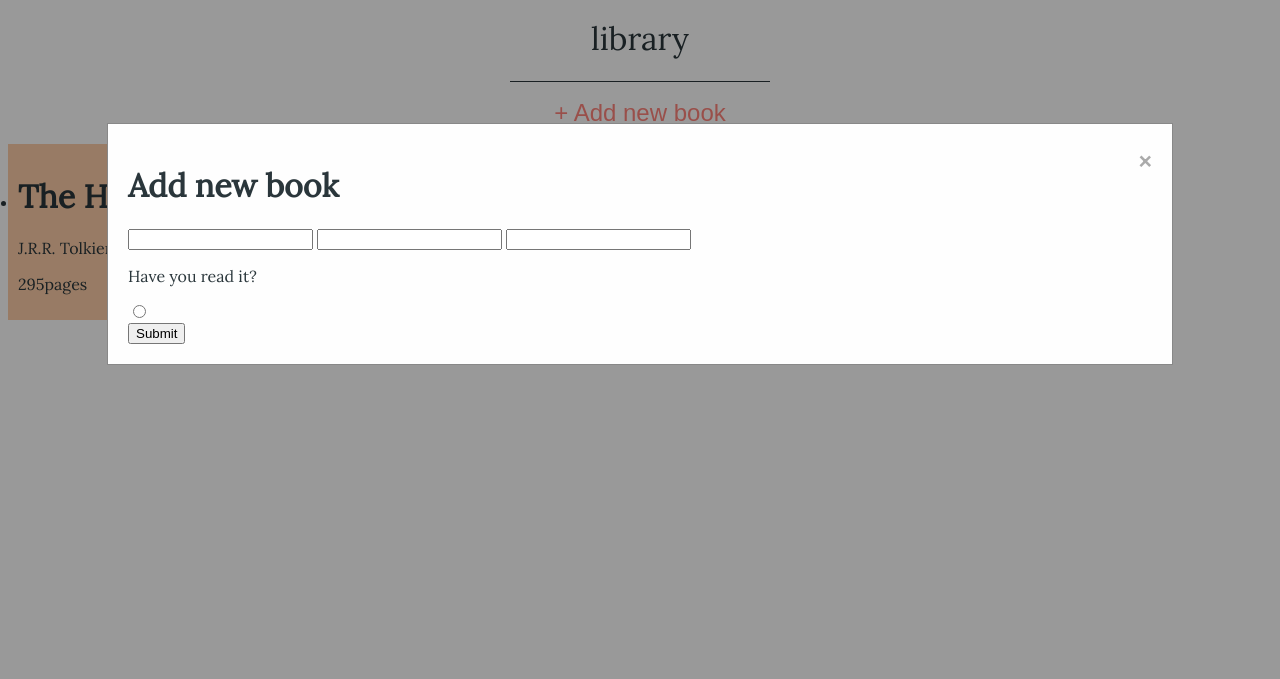
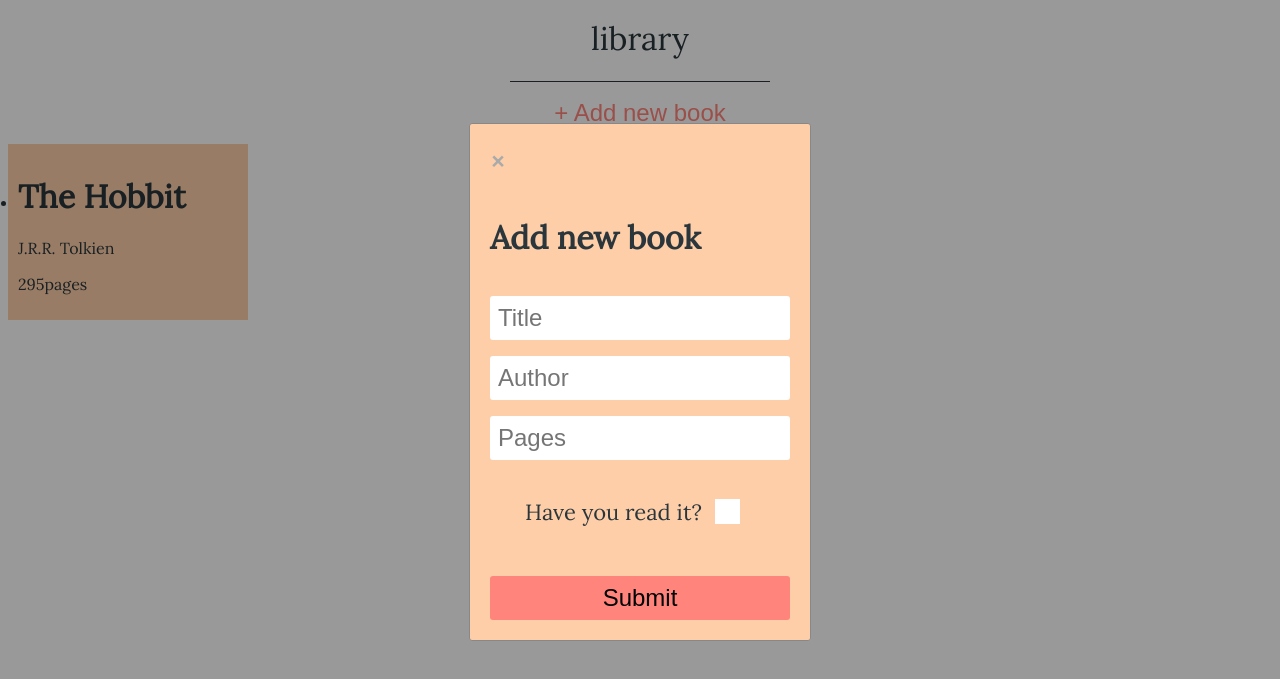
Before and after one commit to Lucas-AVS/library, a plain HTML site: page index.html in a window 1280 px wide. Both pictures are taken after a click on the button "+ Add new book". Shown: the part 69-748 px from the top of the page. Drawn offline with Linux system fonts and the light colour scheme.

Commit message:
new style: custom checkmark

```diff
--- a/index.html
+++ b/index.html
@@ -25,13 +25,14 @@
       <div class="modal-content">
         <span class="close">&times;</span>
         <h1>Add new book</h1>
-        <input type="text" />
-        <input type="text" />
-        <input type="text" />
-        <div>
+        <input type="text" placeholder="Title" />
+        <input type="text" placeholder="Author" />
+        <input type="number" placeholder="Pages" />
+        <label class="isRead">
           <p>Have you read it?</p>
-          <input type="radio" />
-        </div>
+          <input type="checkbox" />
+          <span class="checkmark"></span>
+        </label>
         <button>Submit</button>
       </div>
     </div>
--- a/style.css
+++ b/style.css
@@ -98,3 +98,98 @@ ul {
   background-color: var(--yellow);
   padding: 10px;
 }
+
+ul li{
+  border-radius: 3px;
+}
+
+.modal-content {
+  display: flex;
+  flex-direction: column;
+  gap: 16px;
+  width: 300px;
+  border-radius: 3px;
+
+  background-color: var(--yellow);
+}
+
+.modal-content input{
+  border: none;
+  outline: none;
+  box-shadow: none;
+
+  border-radius: 3px;
+  padding: 8px;
+  font-size: 1.5rem;
+  color: var(--black);
+}
+
+/* CUSTOM CHECKMARK */
+.modal-content .isRead {
+  display: block;
+  position: relative;
+  padding-left: 35px;
+  margin-bottom: 12px;
+  cursor: pointer;
+  font-size: 22px;
+  -webkit-user-select: none;
+  -moz-user-select: none;
+  -ms-user-select: none;
+  user-select: none;
+}
+.modal-content .isRead input {
+  position: absolute;
+  opacity: 0;
+  cursor: pointer;
+  height: 0;
+  width: 0;
+}
+.modal-content .isRead .checkmark {
+  position: absolute;
+  top: 23px;
+  right: 50px;
+  height: 25px;
+  width: 25px;
+  background-color: #ffffff;
+}
+.modal-content .isRead .checkmark:after {
+  content: "";
+  position: absolute;
+  display: none;
+}
+.modal-content .isRead input:checked ~ .checkmark:after {
+  display: block;
+}
+.modal-content .isRead input:checked ~ .checkmark {
+  background-color: var(--orange);
+}
+.modal-content .isRead .checkmark:after {
+  left: 9px;
+  top: 5px;
+  width: 5px;
+  height: 10px;
+  border: solid white;
+  border-width: 0 3px 3px 0;
+  -webkit-transform: rotate(45deg);
+  -ms-transform: rotate(45deg);
+  transform: rotate(45deg);
+}
+
+
+.modal-content button {
+  background: var(--orange);
+  border: none;
+  outline: none;
+  box-shadow: none;
+  cursor: pointer;
+
+  border-radius: 3px;
+  transition:0.3s;
+  padding: 8px;
+  font-size: 1.5rem;
+}
+
+.modal-content button:hover {
+  background-color: var(--red);
+  transition:0.3s;
+}
```
